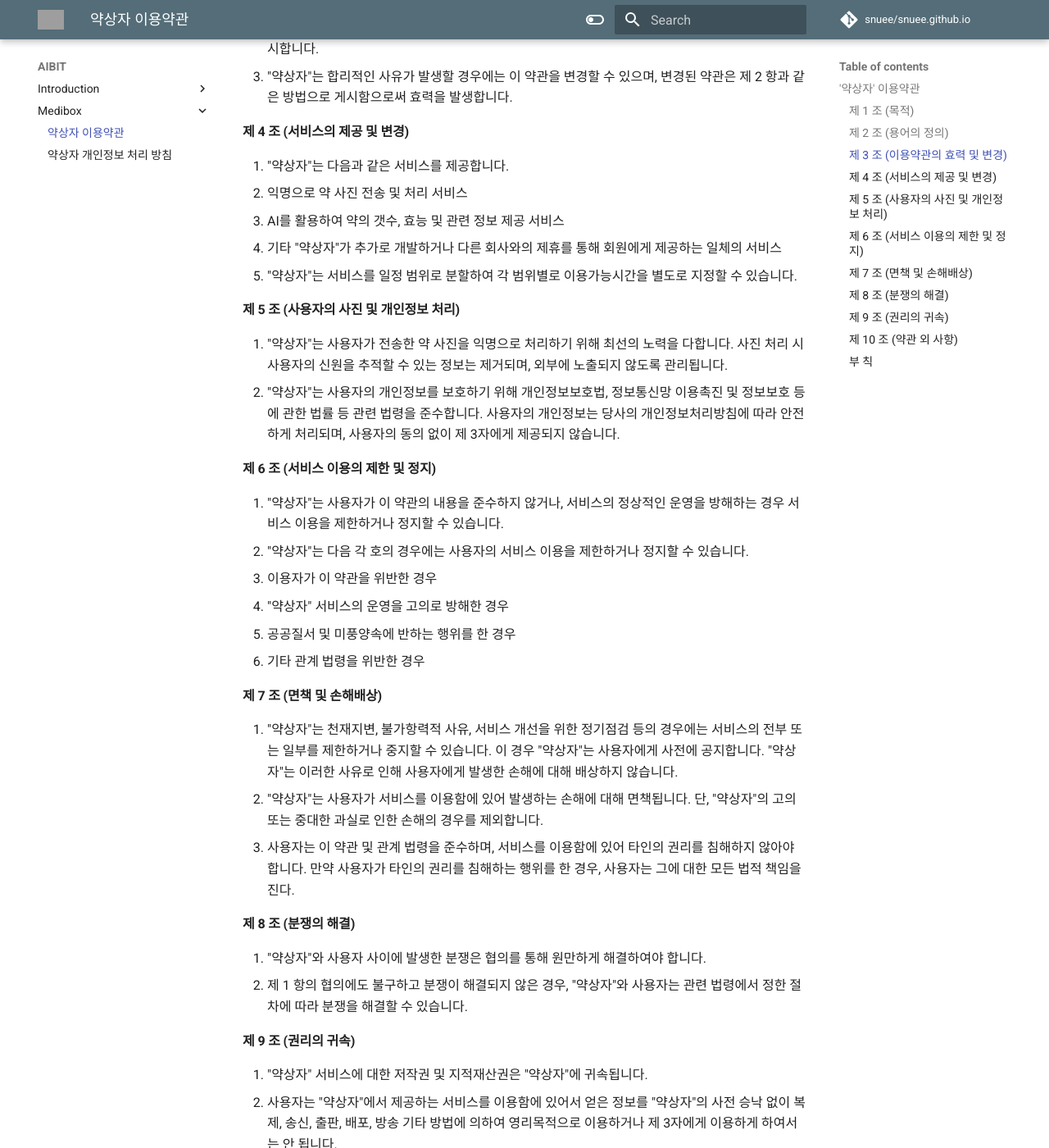
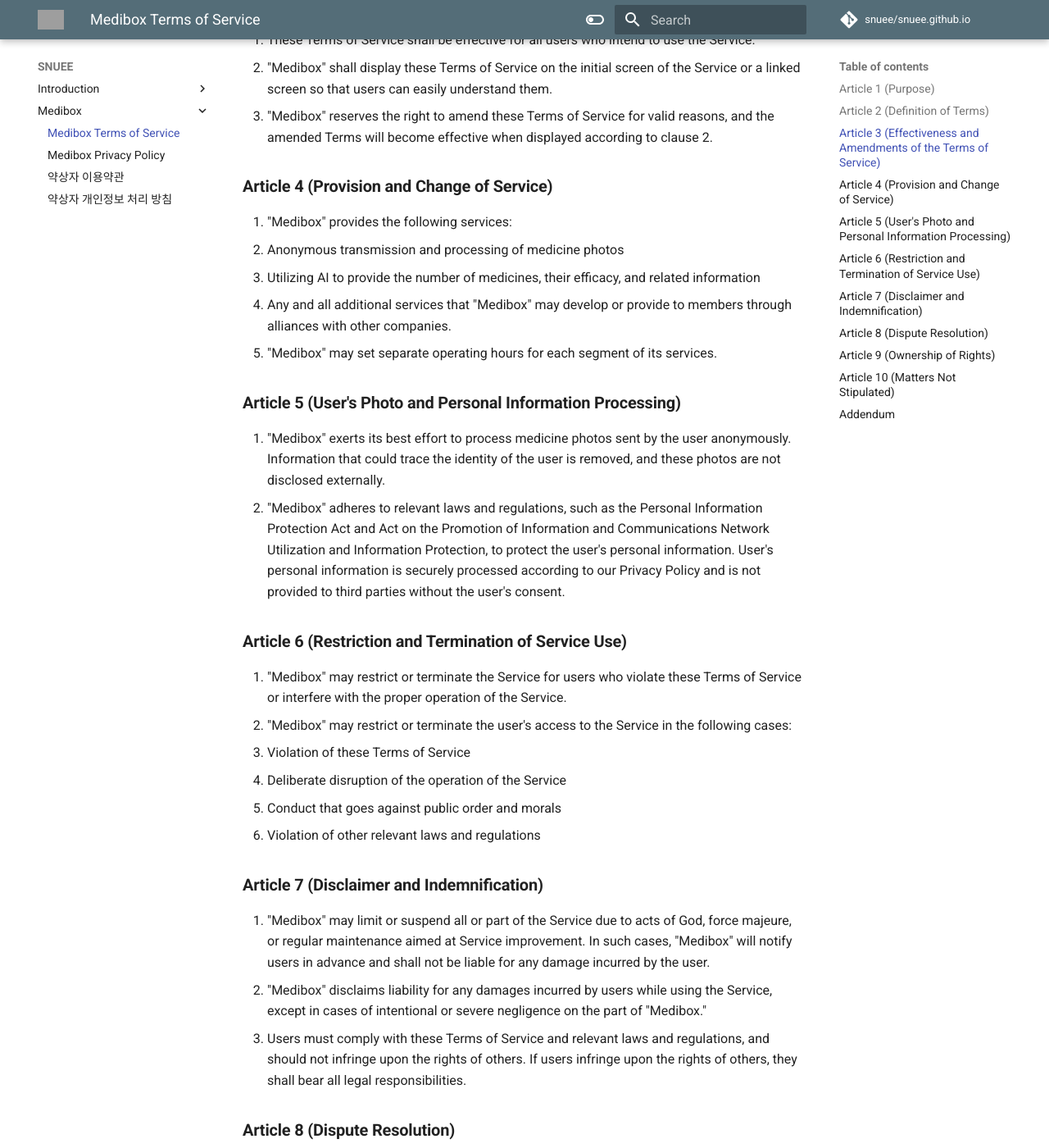
Before and after one commit to snuee/snuee.github.io, an MkDocs documentation site: the page built from docs/medibox/terms.md, in a window 1280 px wide and 1400 px high, scrolled down 601 px. Shown: the whole window at 82% size. Built offline with MkDocs 1.6.1 and Material for MkDocs 9.7.7, drawn with Linux system fonts in a browser that asks for light colours; comment, search, counter and statistics services are not loaded; some of the changed text lies outside the part shown; grey boxes are pictures that could not be loaded.

Commit message:
Add Medibox docs

```diff
--- a/docs/medibox/terms.md
+++ b/docs/medibox/terms.md
@@ -1,69 +1,68 @@
 ---
-title: 약상자 이용약관
+title: Medibox Terms of Service
 date: 20230827
 author: urunimi
 ---
 
-# '약상자' 이용약관
+## **Article 1 (Purpose)**
 
-### 제 1 조 (목적)
-이 약관은 "약상자" 애플리케이션(이하 "서비스")의 이용조건 및 절차, 이용자와 "약상자" 사이의 권리, 의무 및 책임 사항, 기타 필요한 사항을 정함을 목적으로 합니다.
+The purpose of these Terms of Service is to define the terms and conditions for the use of the "Medibox" application (hereinafter "Service"), as well as the rights, obligations, and responsibilities between users and "Medibox," and other necessary details.
 
-### 제 2 조 (용어의 정의)
+## **Article 2 (Definition of Terms)**
 
-1. "사용자"란 "약상자" 서비스에 접속하여 이 약관에 따라 "약상자"가 제공하는 서비스를 받는 회원 및 비회원을 말합니다.
-1. "회원"이란 "약상자"에 개인정보를 제공하여 회원등록을 한 자로서, 계속적으로 "약상자"가 제공하는 서비스를 이용할 수 있는 자를 말합니다.
-1. "비회원"이란 회원에 가입하지 않고 "약상자"가 제공하는 서비스를 이용하는 자를 말합니다.
+1. "User" refers to members and non-members who access and receive the Service provided by "Medibox" according to these Terms of Service.
+2. "Member" refers to an individual who has provided personal information to "Medibox" and registered as a member, who can continuously use the Service provided by "Medibox."
+3. "Non-Member" refers to someone who uses the Service provided by "Medibox" without registering as a member.
 
-### 제 3 조 (이용약관의 효력 및 변경)
+## **Article 3 (Effectiveness and Amendments of the Terms of Service)**
 
-1. 이 약관은 "약상자" 서비스를 이용하고자 하는 모든 이용자에게 그 효력을 발생합니다.
-1. "약상자"는 이 약관의 내용을 이용자가 쉽게 알 수 있도록 서비스 초기 화면 또는 연결화면을 통해 게시합니다.
-1. "약상자"는 합리적인 사유가 발생할 경우에는 이 약관을 변경할 수 있으며, 변경된 약관은 제 2 항과 같은 방법으로 게시함으로써 효력을 발생합니다.
+1. These Terms of Service shall be effective for all users who intend to use the Service.
+2. "Medibox" shall display these Terms of Service on the initial screen of the Service or a linked screen so that users can easily understand them.
+3. "Medibox" reserves the right to amend these Terms of Service for valid reasons, and the amended Terms will become effective when displayed according to clause 2.
 
-### 제 4 조 (서비스의 제공 및 변경)
+## **Article 4 (Provision and Change of Service)**
 
-1. "약상자"는 다음과 같은 서비스를 제공합니다.
-  - 익명으로 약 사진 전송 및 처리 서비스
-  - AI를 활용하여 약의 갯수, 효능 및 관련 정보 제공 서비스
-  - 기타 "약상자"가 추가로 개발하거나 다른 회사와의 제휴를 통해 회원에게 제공하는 일체의 서비스
-2. "약상자"는 서비스를 일정 범위로 분할하여 각 범위별로 이용가능시간을 별도로 지정할 수 있습니다.
+1. "Medibox" provides the following services:
+- Anonymous transmission and processing of medicine photos
+- Utilizing AI to provide the number of medicines, their efficacy, and related information
+- Any and all additional services that "Medibox" may develop or provide to members through alliances with other companies.
+1. "Medibox" may set separate operating hours for each segment of its services.
 
-### 제 5 조 (사용자의 사진 및 개인정보 처리)
+## **Article 5 (User's Photo and Personal Information Processing)**
 
-1. "약상자"는 사용자가 전송한 약 사진을 익명으로 처리하기 위해 최선의 노력을 다합니다. 사진 처리 시 사용자의 신원을 추적할 수 있는 정보는 제거되며, 외부에 노출되지 않도록 관리됩니다.
-2. "약상자"는 사용자의 개인정보를 보호하기 위해 개인정보보호법, 정보통신망 이용촉진 및 정보보호 등에 관한 법률 등 관련 법령을 준수합니다. 사용자의 개인정보는 당사의 개인정보처리방침에 따라 안전하게 처리되며, 사용자의 동의 없이 제 3자에게 제공되지 않습니다.
+1. "Medibox" exerts its best effort to process medicine photos sent by the user anonymously. Information that could trace the identity of the user is removed, and these photos are not disclosed externally.
+2. "Medibox" adheres to relevant laws and regulations, such as the Personal Information Protection Act and Act on the Promotion of Information and Communications Network Utilization and Information Protection, to protect the user's personal information. User's personal information is securely processed according to our Privacy Policy and is not provided to third parties without the user's consent.
 
-### 제 6 조 (서비스 이용의 제한 및 정지)
+## **Article 6 (Restriction and Termination of Service Use)**
 
-1. "약상자"는 사용자가 이 약관의 내용을 준수하지 않거나, 서비스의 정상적인 운영을 방해하는 경우 서비스 이용을 제한하거나 정지할 수 있습니다.
-2. "약상자"는 다음 각 호의 경우에는 사용자의 서비스 이용을 제한하거나 정지할 수 있습니다.
-  - 이용자가 이 약관을 위반한 경우
-  - "약상자" 서비스의 운영을 고의로 방해한 경우
-  - 공공질서 및 미풍양속에 반하는 행위를 한 경우
-  - 기타 관계 법령을 위반한 경우
+1. "Medibox" may restrict or terminate the Service for users who violate these Terms of Service or interfere with the proper operation of the Service.
+2. "Medibox" may restrict or terminate the user's access to the Service in the following cases:
+- Violation of these Terms of Service
+- Deliberate disruption of the operation of the Service
+- Conduct that goes against public order and morals
+- Violation of other relevant laws and regulations
 
-### 제 7 조 (면책 및 손해배상)
+## **Article 7 (Disclaimer and Indemnification)**
 
-1. "약상자"는 천재지변, 불가항력적 사유, 서비스 개선을 위한 정기점검 등의 경우에는 서비스의 전부 또는 일부를 제한하거나 중지할 수 있습니다. 이 경우 "약상자"는 사용자에게 사전에 공지합니다. "약상자"는 이러한 사유로 인해 사용자에게 발생한 손해에 대해 배상하지 않습니다.
-1. "약상자"는 사용자가 서비스를 이용함에 있어 발생하는 손해에 대해 면책됩니다. 단, "약상자"의 고의 또는 중대한 과실로 인한 손해의 경우를 제외합니다.
-1. 사용자는 이 약관 및 관계 법령을 준수하며, 서비스를 이용함에 있어 타인의 권리를 침해하지 않아야 합니다. 만약 사용자가 타인의 권리를 침해하는 행위를 한 경우, 사용자는 그에 대한 모든 법적 책임을 진다.
+1. "Medibox" may limit or suspend all or part of the Service due to acts of God, force majeure, or regular maintenance aimed at Service improvement. In such cases, "Medibox" will notify users in advance and shall not be liable for any damage incurred by the user.
+2. "Medibox" disclaims liability for any damages incurred by users while using the Service, except in cases of intentional or severe negligence on the part of "Medibox."
+3. Users must comply with these Terms of Service and relevant laws and regulations, and should not infringe upon the rights of others. If users infringe upon the rights of others, they shall bear all legal responsibilities.
 
-### 제 8 조 (분쟁의 해결)
+## **Article 8 (Dispute Resolution)**
 
-1. "약상자"와 사용자 사이에 발생한 분쟁은 협의를 통해 원만하게 해결하여야 합니다.
-1. 제 1 항의 협의에도 불구하고 분쟁이 해결되지 않은 경우, "약상자"와 사용자는 관련 법령에서 정한 절차에 따라 분쟁을 해결할 수 있습니다.
+1. Disputes arising between "Medibox" and users shall be resolved amicably through consultation.
+2. Despite consultations as per clause 1, if a dispute remains unresolved, it will be resolved according to the procedure defined by relevant laws and regulations.
 
-### 제 9 조 (권리의 귀속)
+## **Article 9 (Ownership of Rights)**
 
-1. "약상자" 서비스에 대한 저작권 및 지적재산권은 "약상자"에 귀속됩니다.
-1. 사용자는 "약상자"에서 제공하는 서비스를 이용함에 있어서 얻은 정보를 "약상자"의 사전 승낙 없이 복제, 송신, 출판, 배포, 방송 기타 방법에 의하여 영리목적으로 이용하거나 제 3자에게 이용하게 하여서는 안 됩니다.
+1. Copyright and intellectual property rights regarding the Service belong to "Medibox."
+2. Users may not use any information obtained from the Service for commercial purposes or allow a third party to use such information without the prior consent of "Medibox."
 
-### 제 10 조 (약관 외 사항)
+## **Article 10 (Matters Not Stipulated)**
 
-1. 이 약관에 명시되지 않은 사항은 관련 법령 또는 "약상자"의 개별 약관 및 정책에 따릅니다.
-1. 사용자는 언제든지 "약상자"의 서비스 초기 화면 또는 연결화면을 통해 이 약관의 내용을 확인할 수 있습니다.
+1. Matters not specified in these Terms of Service shall be governed by relevant laws and regulations or separate terms and policies provided by "Medibox."
+2. Users may at any time verify the contents of these Terms of Service through the initial screen of the Service or a connected screen.
 
-### 부 칙
+## **Addendum**
 
-이 약관은 2023년 9월 1일부터 시행됩니다.
+These Terms of Service shall take effect from September 1, 2023.
--- a/mkdocs.yml
+++ b/mkdocs.yml
@@ -1,7 +1,7 @@
 ---
-site_name: AIBIT
-site_description: AIBIT
-site_author: AIBIT
+site_name: SNUEE
+site_description: SNUEE
+site_author: SNUEE
 site_url: https://snuee.github.io/
 nav:
   - Introduction:
@@ -10,6 +10,8 @@
     - medibox.md
     - medibox/terms.md
     - medibox/privacy.md
+    - medibox/ko/terms.md
+    - medibox/ko/privacy.md
 
 plugins:
   - search
```
Also changed, not shown: docs/medibox.md (+7 -2 lines), docs/medibox/ko/privacy.md (added, +43 -0 lines), docs/medibox/ko/terms.md (added, +67 -0 lines), docs/medibox/privacy.md (+33 -28 lines).
